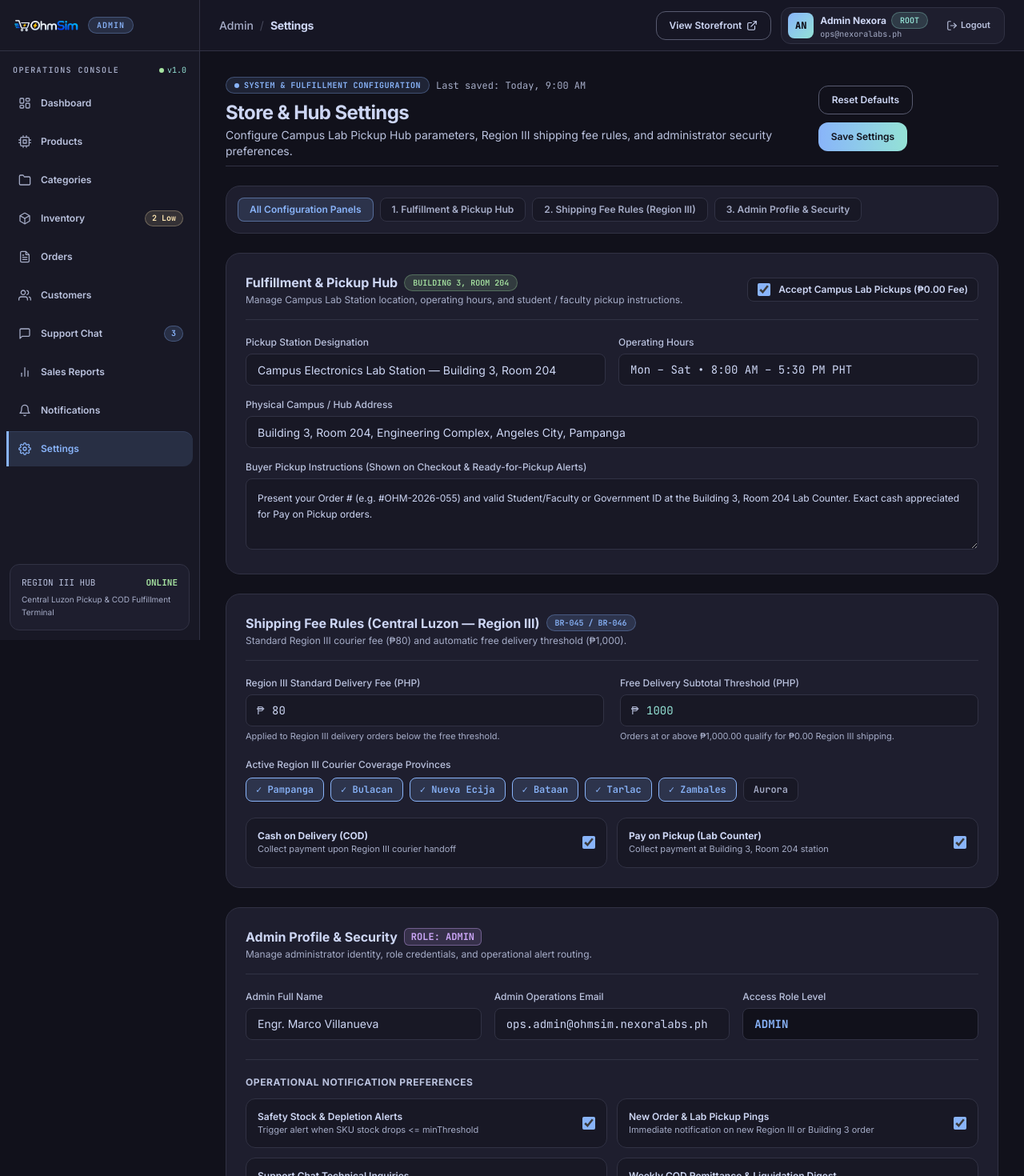
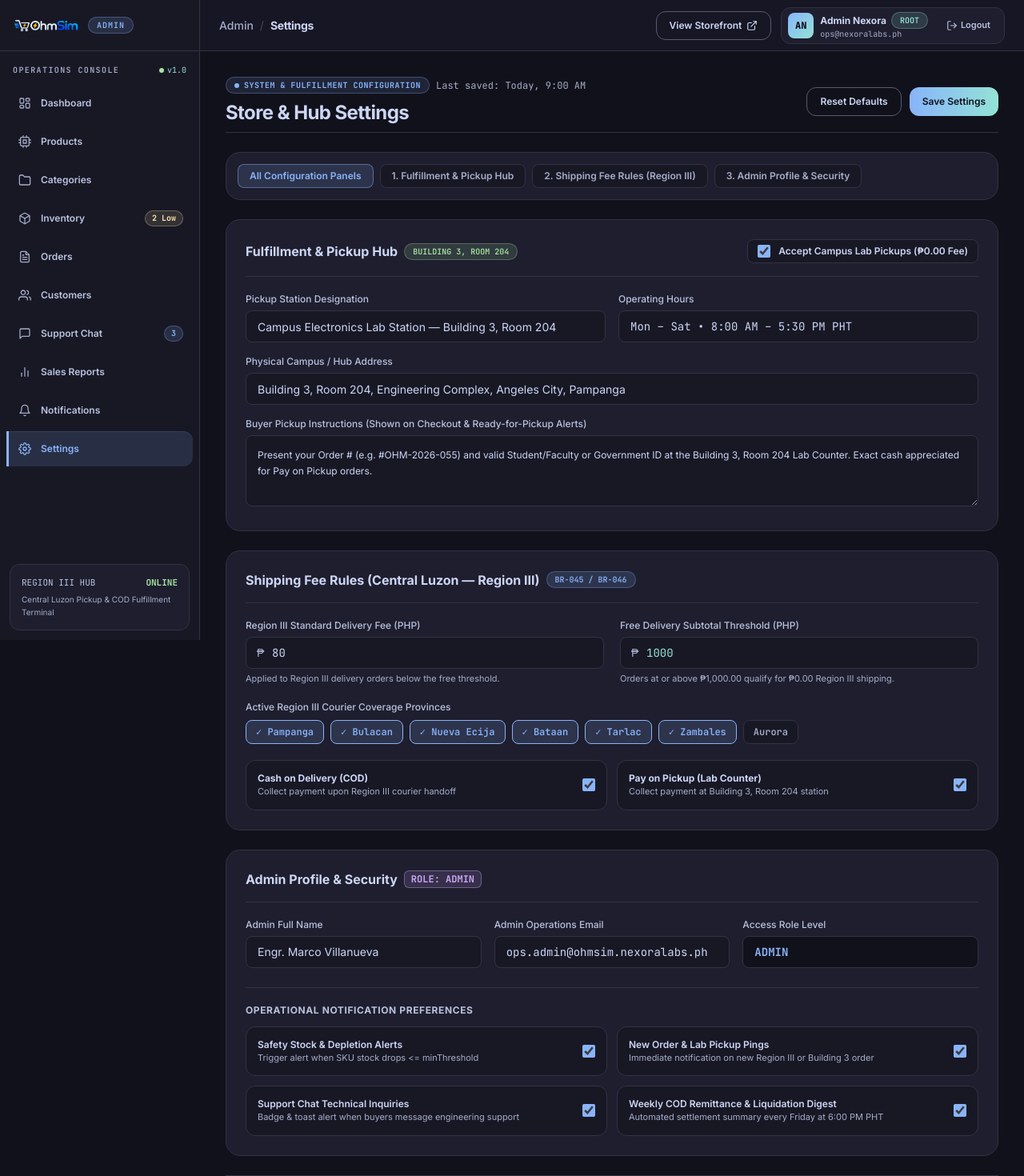
Before and after one commit to TheNexoraLab/Project-OhmSim, a Next.js app: page /admin/settings in a window 1280 px wide. Shown: the top 1470 px of the page at 80% size. Built offline with nearby package versions, Linux system fonts and the light colour scheme.

Commit message:
style(admin): remove redundant descriptions and text clutter across admin headers

```diff
--- a/app/(admin)/admin/categories/categories-client.tsx
+++ b/app/(admin)/admin/categories/categories-client.tsx
@@ -201,10 +201,6 @@ export function CategoriesClient() {
           <h1 className="mt-2 text-xl sm:text-2xl font-bold text-[#CDD6F4] tracking-tight">
             Admin Category Management
           </h1>
-          <p className="mt-0.5 text-xs sm:text-sm text-[#BAC2DE]">
-            Organize component taxonomy, parametric filter groups, and SKU
-            distribution across the catalog.
-          </p>
         </div>
 
         <div className="flex flex-wrap items-center gap-2.5 shrink-0">
--- a/app/(admin)/admin/chat/chat-client.tsx
+++ b/app/(admin)/admin/chat/chat-client.tsx
@@ -386,10 +386,6 @@ export function ChatClient() {
           <h1 className="mt-2 text-xl font-bold tracking-tight text-[#CDD6F4] sm:text-2xl">
             Support Chat Responder
           </h1>
-          <p className="mt-0.5 text-xs text-[#BAC2DE] sm:text-sm">
-            Respond to buyer pinout inquiries, Region III courier coordination,
-            and Campus Lab Station pickup requests.
-          </p>
         </div>
 
         <div className="flex items-center gap-2">
--- a/app/(admin)/admin/customers/customers-client.tsx
+++ b/app/(admin)/admin/customers/customers-client.tsx
@@ -692,10 +692,6 @@ export function CustomersClient() {
           <h1 className="mt-2 text-xl font-bold tracking-tight text-[#CDD6F4] sm:text-2xl">
             Customers &amp; Lab Accounts
           </h1>
-          <p className="mt-0.5 text-xs text-[#BAC2DE] sm:text-sm">
-            Inspect registered hardware buyers, Region III delivery addresses,
-            campus lab verifications, and lifetime order history.
-          </p>
         </div>
       </div>
 
--- a/app/(admin)/admin/inventory/inventory-client.tsx
+++ b/app/(admin)/admin/inventory/inventory-client.tsx
@@ -550,10 +550,6 @@ export function InventoryClient() {
           <h1 className="mt-2 text-xl font-bold tracking-tight text-[#CDD6F4] sm:text-2xl">
             Inventory &amp; Stock Control
           </h1>
-          <p className="mt-0.5 text-xs text-[#BAC2DE] sm:text-sm">
-            Track real-time warehouse unit counts, safety stock thresholds, and
-            log restock or audit adjustments.
-          </p>
         </div>
 
         <div className="flex flex-wrap items-center gap-2.5 self-start sm:self-auto">
--- a/app/(admin)/admin/notifications/notifications-client.tsx
+++ b/app/(admin)/admin/notifications/notifications-client.tsx
@@ -304,10 +304,6 @@ export function NotificationsClient() {
           <h1 className="mt-2 text-xl font-bold tracking-tight text-[#CDD6F4] sm:text-2xl">
             Notifications Log
           </h1>
-          <p className="mt-0.5 text-xs text-[#BAC2DE] sm:text-sm">
-            Real-time system feed for low stock warnings, new order placements,
-            Region III courier dispatches, and support chat pings.
-          </p>
         </div>
 
         <div className="flex flex-wrap items-center gap-2.5">
--- a/app/(admin)/admin/orders/orders-client.tsx
+++ b/app/(admin)/admin/orders/orders-client.tsx
@@ -802,10 +802,6 @@ export function OrdersClient() {
           <h1 className="mt-2 text-xl sm:text-2xl font-bold text-[#CDD6F4] tracking-tight">
             Admin Order Management
           </h1>
-          <p className="mt-0.5 text-xs sm:text-sm text-[#BAC2DE]">
-            Inspect component line items, assign Region III courier tracking
-            numbers, and advance order fulfillment lifecycles.
-          </p>
           {lastSyncedTime && (
             <div className="mt-1.5 flex items-center gap-1.5 text-[11px] font-mono text-[#A6E3A1]">
               <span className="w-1.5 h-1.5 rounded-full bg-[#A6E3A1]" />
--- a/app/(admin)/admin/page.tsx
+++ b/app/(admin)/admin/page.tsx
@@ -245,10 +245,6 @@ export default function AdminDashboardPage() {
           <h1 className="mt-2 text-xl sm:text-2xl font-bold text-[#CDD6F4] tracking-tight">
             Administrator Operations Dashboard
           </h1>
-          <p className="mt-0.5 text-xs sm:text-sm text-[#BAC2DE]">
-            Real-time order queue, component stock thresholds, and fulfillment
-            dispatch controls.
-          </p>
         </div>
 
         <div className="flex flex-wrap items-center gap-2.5 shrink-0">
--- a/app/(admin)/admin/products/products-client.tsx
+++ b/app/(admin)/admin/products/products-client.tsx
@@ -147,10 +147,6 @@ export function ProductsClient() {
           <h1 className="mt-2 text-xl sm:text-2xl font-bold text-[#CDD6F4] tracking-tight">
             Admin Product Management
           </h1>
-          <p className="mt-0.5 text-xs sm:text-sm text-[#BAC2DE]">
-            Manage hardware SKUs, parametric technical specifications,
-            datasheets, and pricing.
-          </p>
         </div>
 
         <div className="flex flex-wrap items-center gap-2.5 shrink-0">
--- a/app/(admin)/admin/reports/reports-client.tsx
+++ b/app/(admin)/admin/reports/reports-client.tsx
@@ -303,10 +303,6 @@ export function ReportsClient() {
           <h1 className="mt-2 text-xl font-bold tracking-tight text-[#CDD6F4] sm:text-2xl">
             Sales Reports &amp; Liquidation
           </h1>
-          <p className="mt-0.5 text-xs text-[#BAC2DE] sm:text-sm">
-            Analyze gross hardware revenue, Average Order Value (AOV), Region
-            III vs Campus Pickup split, and courier COD remittances.
-          </p>
         </div>
 
         <div className="flex items-center gap-2.5">
--- a/app/(admin)/admin/settings/settings-client.tsx
+++ b/app/(admin)/admin/settings/settings-client.tsx
@@ -131,10 +131,6 @@ export function SettingsClient() {
           <h1 className="mt-2 text-xl font-bold tracking-tight text-[#CDD6F4] sm:text-2xl">
             Store &amp; Hub Settings
           </h1>
-          <p className="mt-0.5 text-xs text-[#BAC2DE] sm:text-sm">
-            Configure Campus Lab Pickup Hub parameters, Region III shipping fee
-            rules, and administrator security preferences.
-          </p>
         </div>
 
         <div className="flex flex-wrap items-center gap-2.5">
@@ -216,10 +212,6 @@ export function SettingsClient() {
                   BUILDING 3, ROOM 204
                 </Badge>
               </div>
-              <p className="mt-0.5 text-xs text-[#A6ADC8]">
-                Manage Campus Lab Station location, operating hours, and student
-                / faculty pickup instructions.
-              </p>
             </div>
 
             <label className="inline-flex cursor-pointer items-center gap-2.5 rounded-lg border border-[#313244] bg-[#181825] px-3 py-1.5 text-xs">
@@ -319,10 +311,6 @@ export function SettingsClient() {
                   BR-045 / BR-046
                 </Badge>
               </div>
-              <p className="mt-0.5 text-xs text-[#A6ADC8]">
-                Standard Region III courier fee (₱80) and automatic free
-                delivery threshold (₱1,000).
-              </p>
             </div>
           </div>
 
@@ -463,10 +451,6 @@ export function SettingsClient() {
                   ROLE: {adminRole}
                 </span>
               </div>
-              <p className="mt-0.5 text-xs text-[#A6ADC8]">
-                Manage administrator identity, role credentials, and operational
-                alert routing.
-              </p>
             </div>
           </div>
 
```
